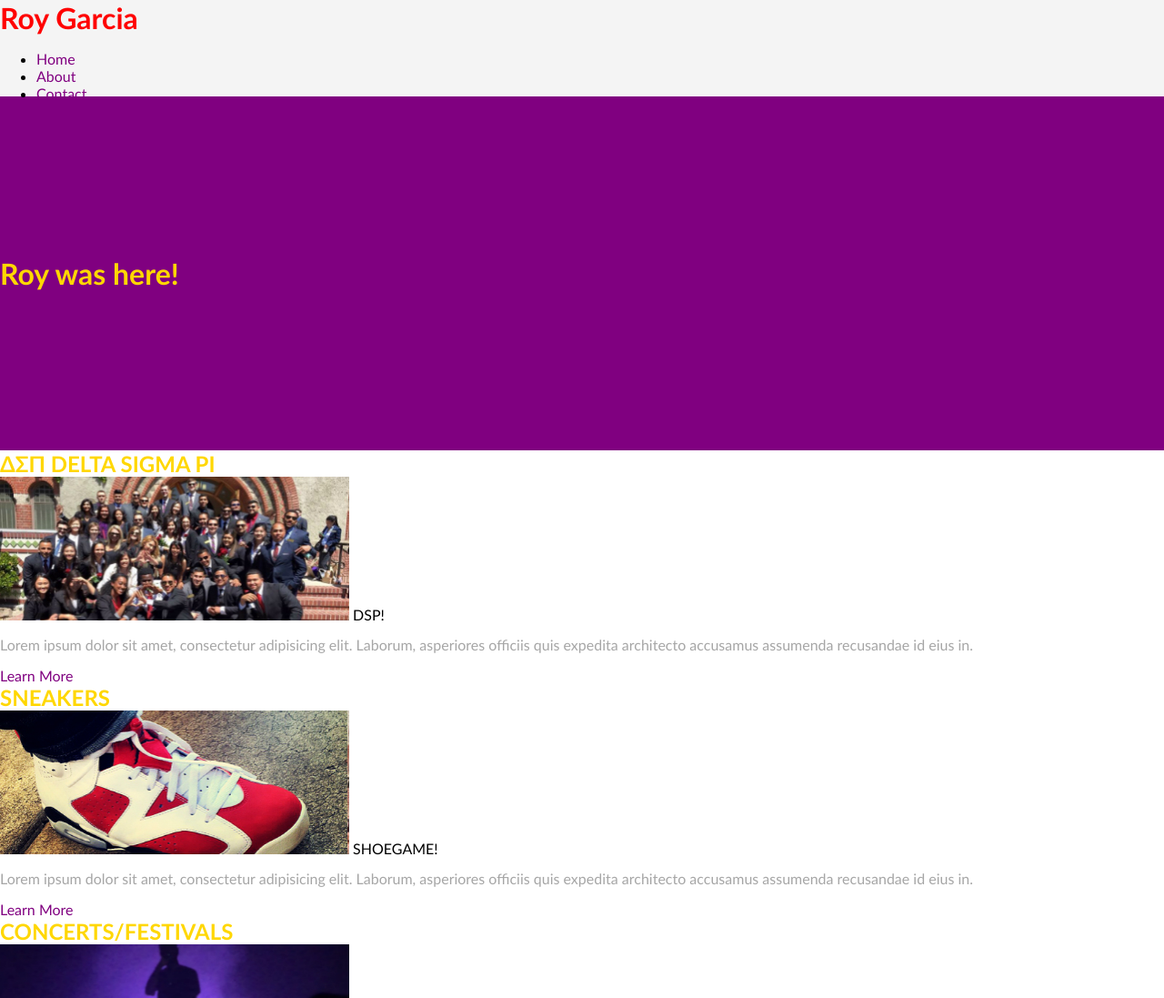
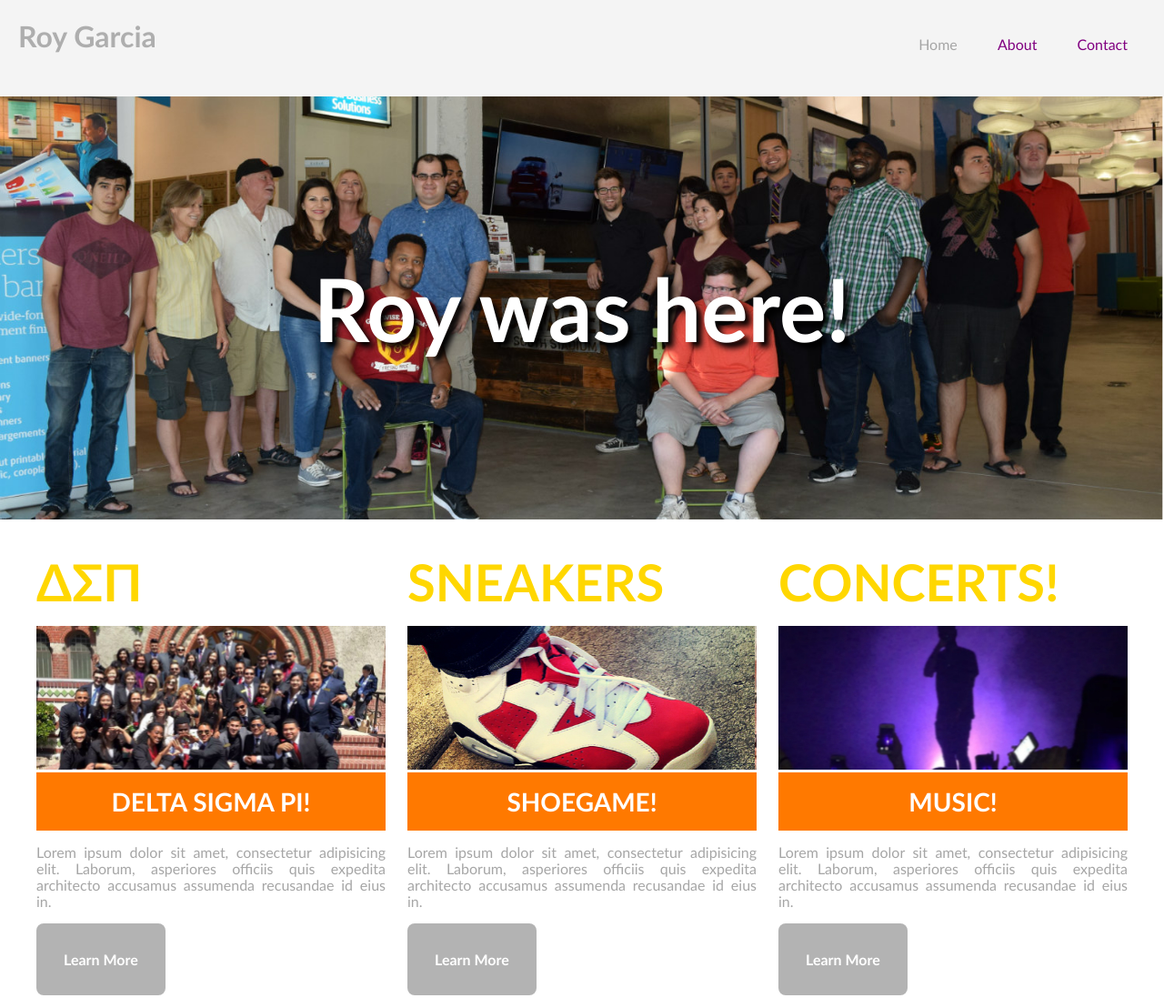
Before and after one commit to Roythedude/geekwise-2, a plain HTML site: page index.html in a window 1280 px wide. Shown: the top 1097 px of the page at 91% size. Drawn offline with Linux system fonts and the light colour scheme.

Commit message:
updated readme

```diff
--- a/css/styles.css
+++ b/css/styles.css
@@ -25,6 +25,7 @@ h1 {
 
 }
 
+
 p {
     color:#A6A6A6;
     margin:15px 0px;
@@ -40,6 +41,26 @@ a:hover{
     color:#AEAEAE;
 }
 
+figure {
+    padding:25px;
+    background-color:#A6A6A6;
+    display:inline-block;
+    border-radius:10px;
+    /*box-shadow:6px 6px 6px #000000;*/
+}
+
+fig-caption {
+    text-align:center;
+    font-size:1.25em;
+    color:#000000;
+
+}
+
+main {
+    width:1200px;
+    overflow:hidden;
+    margin:20px auto;
+}
  /*============HEADER STYLES* ================*/
 
 
@@ -50,25 +71,103 @@ a:hover{
 
  #logo {
      color:#AEAEAE;
+     position:relative;
+     top:20px;
+     left:20px;
  }
  #logo:hover {
      color:#ff0000;
  }
 
-/*=============== Banner styles ===================*/
+/*=============== BANNER STYLES ===================*/
 
 #banner {
     overflow:hidden;
     padding:175px 0px;
     border-top:6px solid #F4F4F4;
     background-color:#800080;
-    background: url(../images/banner-home.jpg) no-repeat center center ##ff0000;
+    background: url(../images/banner-home.jpg) no-repeat center center #ff0000;
     background-size:cover;
 }
 
-#bannertext {
+#bannerText {
     color:#FFFFFF;
     font-size:6em;
     text-align:center;
-    text-shadow 6px 6px #000000;
+    text-shadow: 6px 6px 6px #000000;
 }
+
+/*===========================NAVIGATION STYLES======================*/
+
+#menu {
+    position:absolute;
+    top:23px;
+    right:20px;
+}
+
+#menu ul li {
+    /*display:inline-block;*/
+    display:inline;
+    margin:0px 20px;
+}
+
+.currentPage {
+    color:#A6A6A6;
+}
+
+/*==================== THREE COLUM STYLES ================================= */
+
+.column1, .column2, .column3 {
+    width:384px;
+}
+
+
+.column1, .column2 {
+    float:left;
+    margin-right:24px;
+}
+
+.column3 {
+    float:left;
+    /*border:solid;1px #000000*/
+}
+.column1 h2, .column2 h2, .column3 h2 {
+    font-size:3.5em;
+    font-weight:700;
+    text-align:center;
+    margin:15px 0px;
+    display:inline-block;
+    /*?????????*/
+}
+
+.column1 p, .column2 p, .column3 p {
+    padding:0px;
+    text-align: justify;
+}
+
+.column1 span, .column2 span, .column3 span {
+    background-color:#FF7900;
+    color:#FFFFFF;
+    display:block;
+    font-size:1.75em;
+    font-weight:600;
+    text-align:center;
+    padding:15px 0px;
+
+}
+/*============BUTTON=========   */
+
+.button {
+      background-color:#b3b3b3;
+      border-radius:8px;
+      padding:30px 30px;
+      text-decoration:none;
+      color:#fff;
+      display:inline-block;
+      font-weight:900;
+      text-align:center;
+}
+
+.button:hover {
+      background-color:#000;
+}
--- a/index.html
+++ b/index.html
@@ -19,7 +19,7 @@
 
       <nav id="menu">
           <ul>
-              <li class="currentPage"><a href="index.html" title="hmepg">Home</a></li>
+              <li ><a href="index.html" title="hmepg" class="currentPage">Home</a></li>
               <li><a href="about.html" title="hmepg">About</a></li>
               <li><a href="contact.html" title="hmepg">Contact</a></li>
 
@@ -27,7 +27,9 @@
       </nav>
   </header>
   <div id="banner">
-      <h1 id="bannerText">Roy was here!</h1>
+      <a href="#" title="#" target="_blank">
+          <h1 id="bannerText">Roy was here!</h1>
+      </a>
   </div>
   <main>
 
@@ -35,9 +37,9 @@
 
           <!--FIRST COLUMN STARTS HERE-->
           <article class="column1">
-              <h2>ΔΣΠ DELTA SIGMA PI</h2>
+              <h2>ΔΣΠ</h2>
               <img src="images/column-1.jpg" alt="#" title="#" />
-              <span>DSP!</span>
+              <span>DELTA SIGMA PI!</span>
               <p>Lorem ipsum dolor sit amet, consectetur adipisicing elit. Laborum, asperiores officiis quis expedita architecto accusamus assumenda recusandae id eius in.</p>
               <a href="#" title="" target="_blank" class="button">Learn More</a>
           </article>
@@ -55,7 +57,7 @@
 
                     <!--THIRD COLUMN STARTS HERE-->
           <article class="column3">
-              <h2>CONCERTS/FESTIVALS</h2>
+              <h2>CONCERTS!</h2>
               <img src="images/column-3.jpg" alt="#" title="#" />
               <span>MUSIC!</span>
               <p>Lorem ipsum dolor sit amet, consectetur adipisicing elit. Laborum, asperiores officiis quis expedita architecto accusamus assumenda recusandae id eius in.</p>
@@ -79,14 +81,14 @@
       <section>
           <aside class="leftAside">
               <figure>
-                  <img src="images/roy.jpg" title="" alt="" />
+                  <img src="images/about-me.jpg" title="" alt="" />
                   <figcaption> First html. class!</figcaption>
               </figure>
           </aside>
           <article class="aboutme">
-              <h2>heres a little bit about me</h2>
+              <h2>HERE'S A LITTLE ABOUT ME!</h2>
               <p>Lorem ipsum dolor sit amet, consectetur adipisicing elit. Explicabo, nam, atque obcaecati dolorum aspernatur officia recusandae rem similique assumenda ut officiis laborum est consectetur reprehenderit magnam. Necessitatibus, itaque, consequuntur, placeat nulla ipsam aspernatur sed architecto eos suscipit et assumenda cupiditate. Nobis, quo, consequuntur autem rem cupiditate sit iusto deserunt natus quaerat laboriosam pariatur amet officia enim aperiam quasi commodi in tempora hic alias neque. Vitae nulla reprehenderit natus blanditiis? Consectetur, officiis ipsam non corrupti alias rem expedita dolore repudiandae fugit!</p>
-              <a href="about.html" title="" > read more about me</a>
+              <a href="about.html" title="" class="button" >READ MORE ABOUT ME</a>
           </article>
       </section>
 
```
Also changed, not shown: 1 other file.
